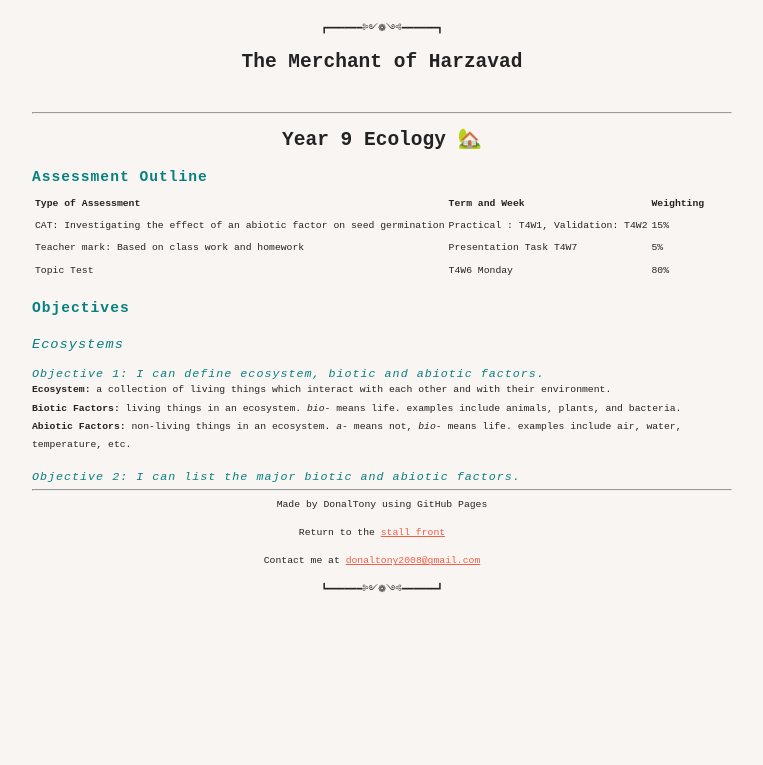
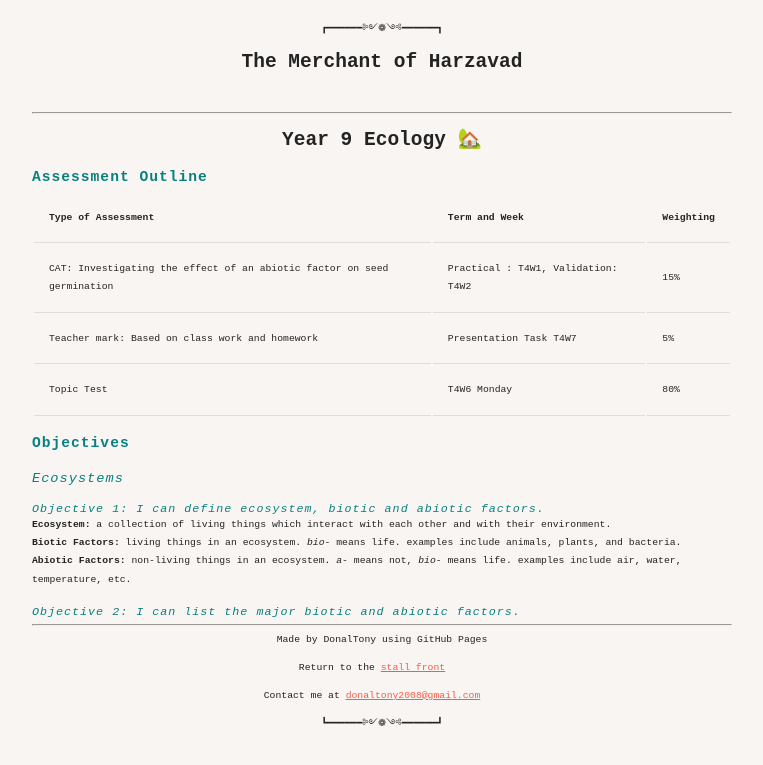
Before and after one commit to dvaraka/the-merchant, a Jekyll site: the page built from notes/year9/science/ecology.md, in a window 1280 px wide. Shown: the top 765 px of the page, without its empty margins (160-923 px from the left). Built offline with Jekyll 4.4.1, drawn with Linux system fonts in a browser that asks for light colours; our own code applies the rules of GitHub Pages for plain Markdown files.

Commit message:
Update main.css

```diff
--- a/assets/css/main.css
+++ b/assets/css/main.css
@@ -90,6 +90,12 @@ img {
 	width: 50%;
 }
 
+th, td {
+	border-bottom: 1px solid #ddd;
+	padding: 15px;
+	text-align: left;
+}
+
 
 @media screen and (max-width: 600px) {
 	html {
```
